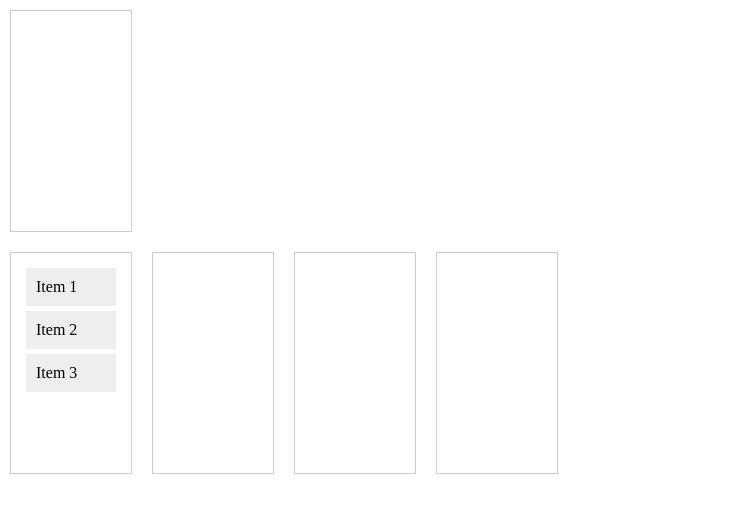
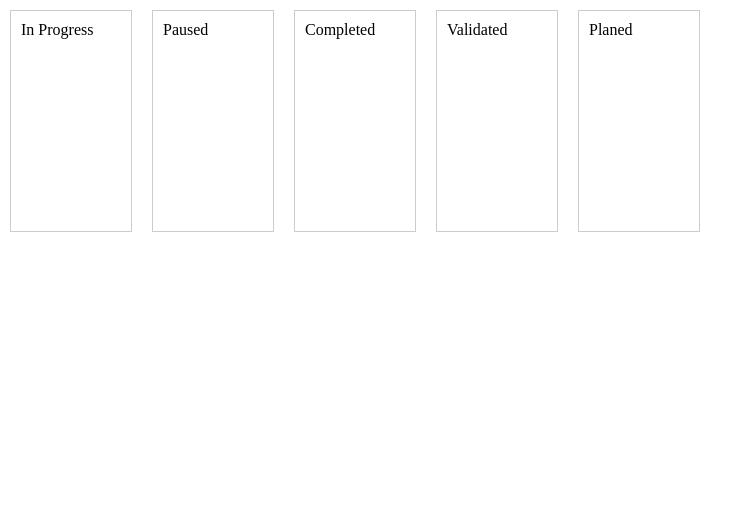
Before and after one commit to Paul31770/JARI, a Django app: page /drag/ in a window 1280 px wide. Shown: the top 513 px of the page, without its empty margins (0-753 px from the left). Run offline with Django 4.2, Linux system fonts and the light colour scheme; data that the repository does not hold is empty; some libraries are stand-ins or nearby versions.

Commit message:
udpdate status drag and drop

```diff
--- a/Jari/urls.py
+++ b/Jari/urls.py
@@ -28,4 +28,5 @@ urlpatterns = [
     path('projects/', projects, name='projects'),
     path('create_project/', create_project, name='create_project'),
     path('create_task/<int:project_id>', create_task, name='create_task'),
+    path('update_task_status/', update_task_status, name='update_task_status'),
 ]
--- a/app/templates/drag.html
+++ b/app/templates/drag.html
@@ -38,36 +38,43 @@
     </style>
 </head>
 <body>
-<!-- <div id="column1" class="column">
-    {% for item in all_items %}
-        {% if item.column == 'column1' %}
-            <p>{{ item.name }}</p>
-        {% endif %}
-    {% endfor %}
-</div> -->
-
-<div id="column2" class="column">
-    {% for task in all_name %}
-        <p>{{ task.title }} - {{ task.get_status_display }}</p>
+    {% csrf_token %}
+    <div class="container">
+        <div class="column" id="in_progress" ondrop="drop(event)" ondragover="allowDrop(event)">
+            <p>In Progress</p>
+            {% for progress in progress%}
+            <div id="{{progress.title}}" draggable="true" ondragstart="drag(event)">{{progress.title}}</div>
             {% endfor %}
         </div>
-
-<div class="container">
-    <div class="column" id="column1" ondrop="drop(event)" ondragover="allowDrop(event)">
-      <div id="item1" draggable="true" ondragstart="drag(event)">Item 1</div>
-      <div id="item2" draggable="true" ondragstart="drag(event)">Item 2</div>
-      <div id="item3" draggable="true" ondragstart="drag(event)">Item 3</div>
+        <div class="column" id="paused" ondrop="drop(event)" ondragover="allowDrop(event)">
+            <p>Paused</p>
+            {% for paused in paused%}
+            <div id="{{paused.title}}" draggable="true" ondragstart="drag(event)">{{paused.title}}</div>
+            {% endfor %}
         </div>
-    <div class="column" id="column2" ondrop="drop(event)" ondragover="allowDrop(event)">
+        <div class="column" id="completed" ondrop="drop(event)" ondragover="allowDrop(event)">
+            <p>Completed</p>
+            {% for completed in completed%}
+            <div id="{{completed.title}}" draggable="true" ondragstart="drag(event)">{{completed.title}}</div>
+            {% endfor %}
         </div>
-    <div class="column" id="column3" ondrop="drop(event)" ondragover="allowDrop(event)">
+        <div class="column" id="validated" ondrop="drop(event)" ondragover="allowDrop(event)">
+            <p>Validated</p>
+            {% for validated in validated%}
+            <div id="{{validated.title}}" draggable="true" ondragstart="drag(event)">{{validated.title}}</div>
+            {% endfor %}
         </div>
-    <div class="column" id="column4" ondrop="drop(event)" ondragover="allowDrop(event)">
+        <div class="column" id="planed" ondrop="drop(event)" ondragover="allowDrop(event)">
+            <p>Planed</p>
+            {% for planned in planned%}
+            <div id="{{planned.title}}" draggable="true" ondragstart="drag(event)">{{planned.title}}</div>
+            {% endfor %}
         </div>
     </div>
 
 
 <script>
+
     function allowDrop(event) {
         event.preventDefault();
       }
@@ -84,6 +91,24 @@
 
         // Vérifie si l'élément est déposé dans une colonne
         if (column) {
+            var div = draggedElement.innerText;
+            var columnId = column.id;
+            $.ajax({
+                url: '/update_task_status/',
+                type: 'POST',
+                data: {
+                    'task_id': div,
+                    'new_status': columnId,
+                    'csrfmiddlewaretoken': '{{ csrf_token }}'
+                },
+                success: function(response) {
+                    console.log(response);
+                },
+                error: function(error) {
+                    console.error(error);
+                }
+            });
+
             column.appendChild(draggedElement);
         }
       }
--- a/app/views.py
+++ b/app/views.py
@@ -3,15 +3,49 @@ from app.models import *
 from django.http import HttpResponse
 from app.forms import ProjectForm, TaskForm
 from django.shortcuts import redirect
+from django.http import JsonResponse
+from django.db import connection
 
 def drag_drop(request):
-    # Item.objects.create(name='CCS', column='column1')
-    # Item.objects.create(name='TARZ', column='column2')
-    all_items = Item.objects.all()
+    progress=[]
+    paused=[]
+    completed=[]
+    validated=[]
+    planned=[]
     all_name= Task.objects.all()
-    print("all items ", all_items)
-    print("all name ",all_name)
-    return render(request, 'drag.html',  context={'all_items': all_items, 'all_name': all_name})
+    for i in range(len(all_name)):
+        if all_name[i].status=="in_progress":
+            progress.append(all_name[i])
+        elif all_name[i].status=="paused":
+            paused.append(all_name[i])
+        elif all_name[i].status=="completed":
+            completed.append(all_name[i])
+        elif all_name[i].status=="validated":
+            validated.append(all_name[i])
+        elif all_name[i].status=="planned":
+            planned.append(all_name[i])
+
+    return render(request, 'drag.html',  context={'progress': progress,'paused': paused,'completed': completed,'validated': validated,'planned': planned})
+
+def update_task_status(request):
+    if request.method == 'POST':
+        task_id = request.POST.get('task_id')
+        new_status = request.POST.get('new_status')
+        try:
+            with connection.cursor() as cursor:
+                cursor.execute("SELECT * FROM app_task WHERE title= %s", [task_id])
+                rows = cursor.fetchall()
+                for row in rows:
+                    task_idd=row[0]
+            task = Task.objects.get(id=task_idd)
+            task.status = new_status
+            task.save()
+            return JsonResponse({'success': True})
+        except Task.DoesNotExist:
+            return JsonResponse({'success': False, 'error': 'Task does not exist'})
+    return JsonResponse({'success': False, 'error': 'Invalid request method'})
+
+
 
 def index(request):
     return HttpResponse("Home page")
```
Lines whose indentation alone changed are shown as unchanged.
